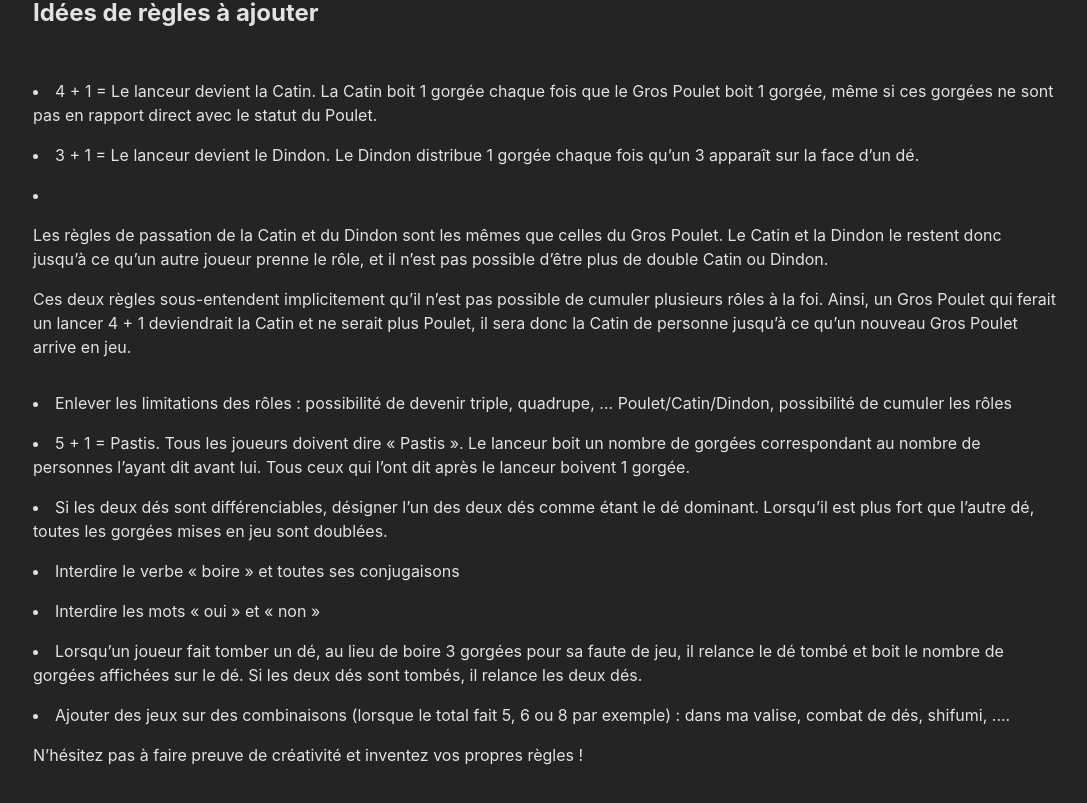
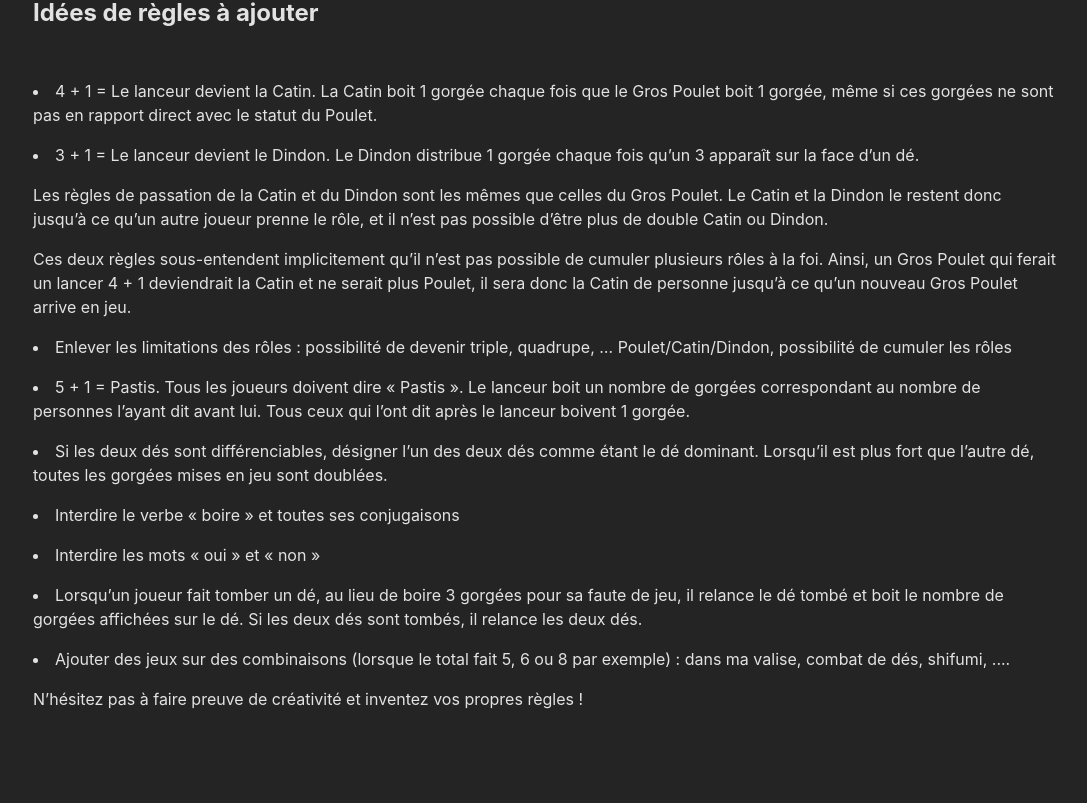
Before and after one commit to YohannBethoule/BizkitPWA, a Vue app: page /rules in a window 1280 px wide. Shown: the part 3217-4020 px from the top of the page, without its empty margins (95-1182 px from the left). Built offline with nearby package versions, Linux system fonts and the light colour scheme.

Commit message:
Fix additional rules html (#5)

```diff
--- a/src/pages/Rules.vue
+++ b/src/pages/Rules.vue
@@ -140,7 +140,7 @@
                     la
                     face d’un dé.
                 </li>
-                <li>
+            </ul>
                     <p>Les règles de passation de la Catin et du Dindon sont les mêmes que celles du Gros Poulet. Le
                         Catin
                         et la Dindon le restent donc jusqu’à ce qu’un autre joueur prenne le rôle, et il n’est pas
@@ -151,7 +151,7 @@
                         foi. Ainsi, un Gros Poulet qui ferait un lancer 4 + 1 deviendrait la Catin et ne serait plus
                         Poulet,
                         il sera donc la Catin de personne jusqu’à ce qu’un nouveau Gros Poulet arrive en jeu.</p>
-                </li>
+            <ul class="additional-rules">
                 <li>
                     Enlever les limitations des rôles : possibilité de devenir triple, quadrupe, … Poulet/Catin/Dindon,
                     possibilité de cumuler les rôles
```
